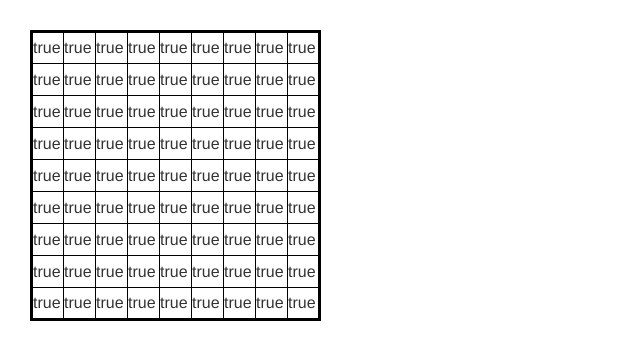
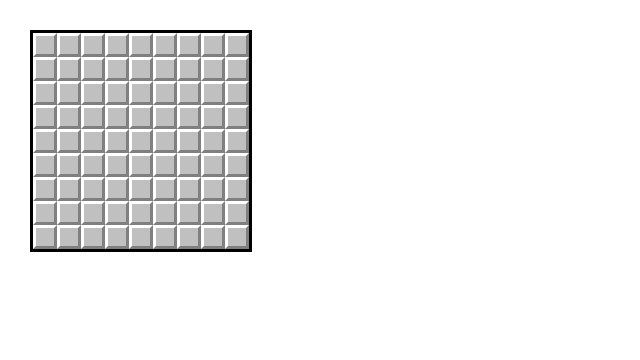
Before and after one commit to imattice/Angular_Minesweeper, a plain HTML site: page index.html in a window 1280 px wide. Shown: the whole page, without its empty margins (0-640 px from the left). Drawn offline with nearby package versions, Linux system fonts and the light colour scheme.

Commit message:
add images to grid.

```diff
--- a/css/styles.css
+++ b/css/styles.css
@@ -1,11 +1,14 @@
 #gameboard {
     border: solid 3px black;
     margin: 30px;
+    line-height: 0;
+    border-spacing: 0;
 }
 
 .spot {
-    height: 2em;
-    width: 2em;
-    border: solid 1px black;
+    /*height: 2em;*/
+    /*width: 2em;*/
+    /*border: solid 1px black;*/
     /*margin: 30px;*/
+    padding: 0;
 }
--- a/index.html
+++ b/index.html
@@ -23,7 +23,9 @@
         <table id='gameboard'>
             <tr ng-repeat='row in minefield.rows'>
                 <td class='spot' ng-repeat='spot in row.spots' ng-click='spot.isCovered=false'>
-                    {{ spot.isCovered }}
+                    <!-- {{ spot.isCovered }} -->
+                    <img ng-if='spot.isCovered' src='css/images/covered.png'>
+                    <img ng-if='!spot.isCovered' src='css/images/empty.png'>
                 </td>
             </tr>
         </table>
```
Also changed, not shown: css/images/covered.png (added), css/images/empty.png (added), css/images/flag-mine-wrong.png (added), css/images/flag-mine.png (added), css/images/flag-suspect.png (added), css/images/mine-wrong.png (added), css/images/mine.png (added), css/images/number-1.png (added), css/images/number-2.png (added), css/images/number-3.png (added), css/images/number-4.png (added), css/images/number-5.png (added), css/images/number-6.png (added), css/images/number-7.png (added), 1 more files.
